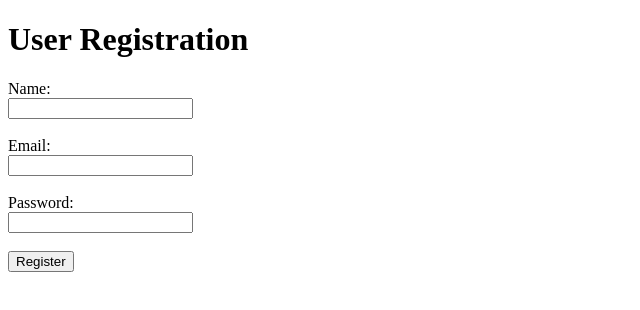
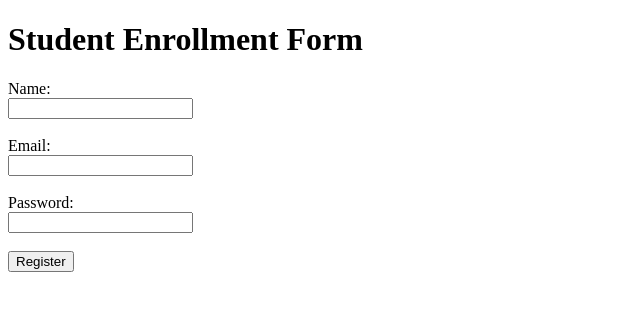
Before and after one commit to Botsky123/node-test-app, a website: page views/index.html in a window 1280 px wide. Shown: the whole page, without its empty margins (0-640 px from the left). Drawn offline with Linux system fonts and the light colour scheme.

Commit message:
index page

```diff
--- a/views/index.html
+++ b/views/index.html
@@ -3,10 +3,10 @@
 <head>
   <meta charset="UTF-8">
   <meta name="viewport" content="width=device-width, initial-scale=1.0">
-  <title>User Registration</title>
+  <title>Student Enrollment Form</title>
 </head>
 <body>
-  <h1>User Registration</h1>
+  <h1>Student Enrollment Form</h1>
   <form action="/register" method="POST">
     <label for="name">Name:</label><br>
     <input type="text" id="name" name="name" required><br><br>
```
